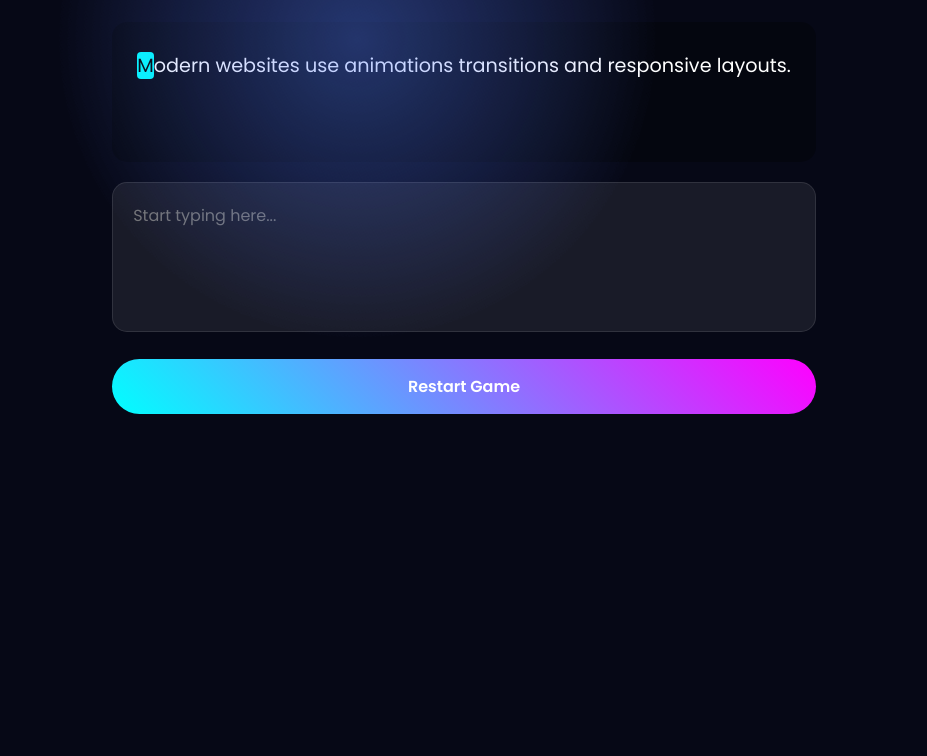
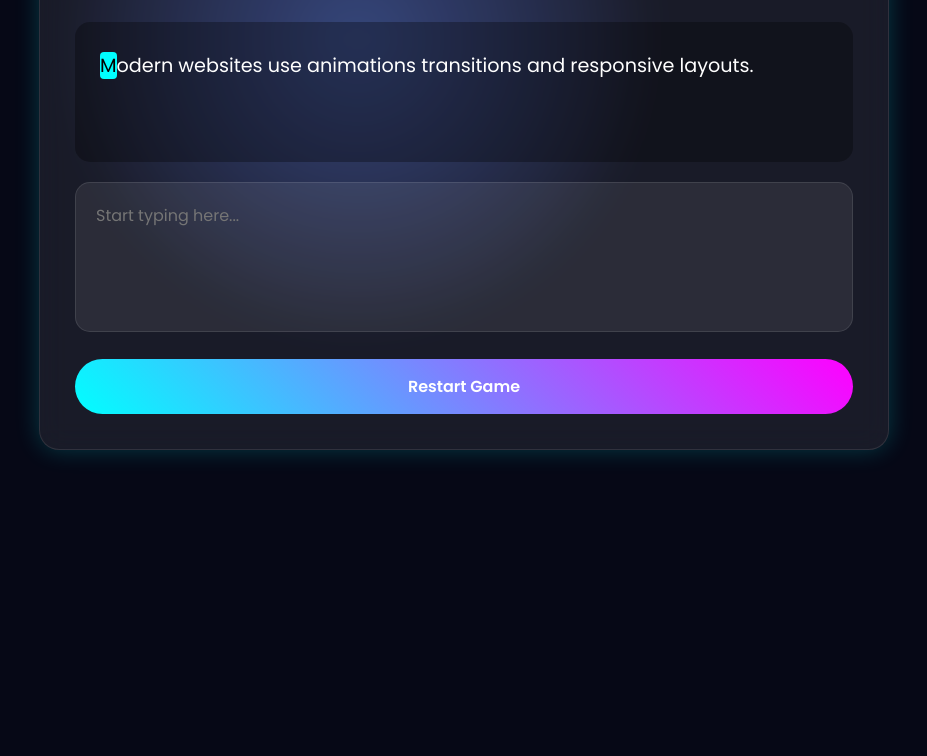
Before and after one commit to Tejas-Mahesh/TYPE-GAME, a plain HTML site: page index.html in a window 1280 px wide. Shown: the part 294-1050 px from the top of the page, without its empty margins (176-1103 px from the left). Drawn offline with Linux system fonts and the light colour scheme.

Commit message:
Update style.css

```diff
--- a/style.css
+++ b/style.css
@@ -42,7 +42,16 @@ body{
 }
 
 .container{
-
+    width:90%;
+    max-width:850px;
+    max-width:850px;
+    padding:35px;
+    border-radius:20px;
+    backdrop-filter:blur(14px);
+    background:rgba(255,255,255,0.08);
+    border:1px solid rgba(255,255,255,0.1);
+    box-shadow:0 0 25px rgba(0,255,255,0.2);
+    z-index:10;
 
 }
 
```
